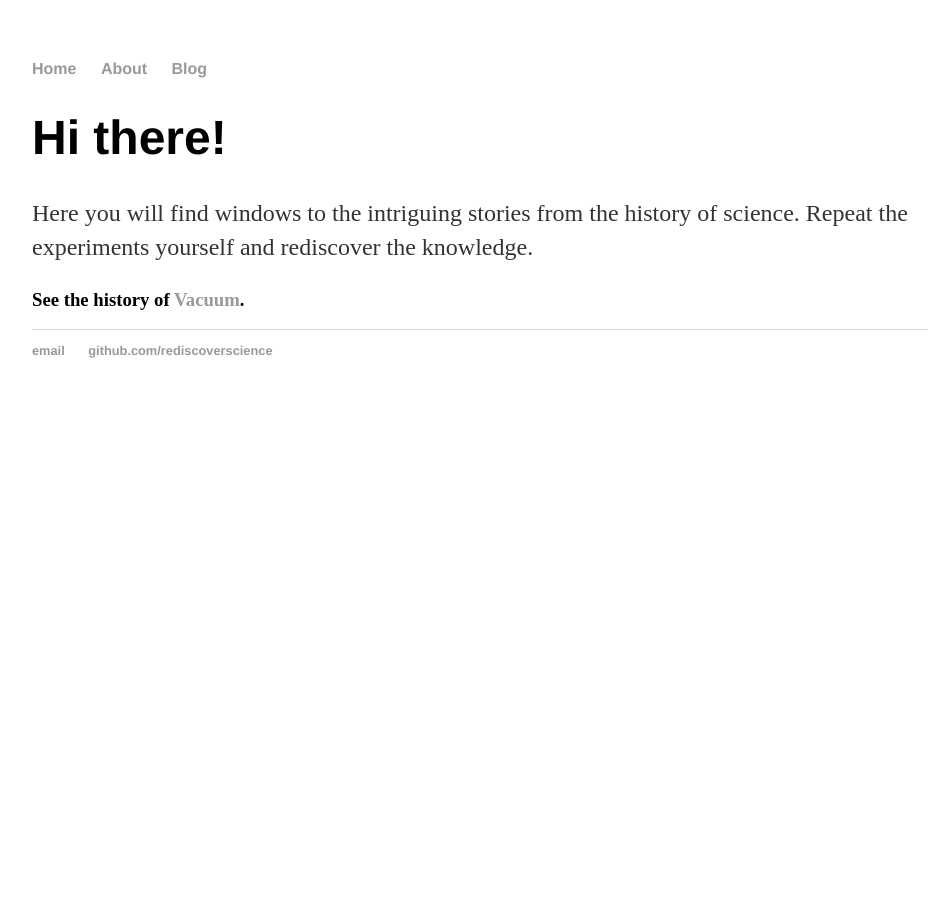
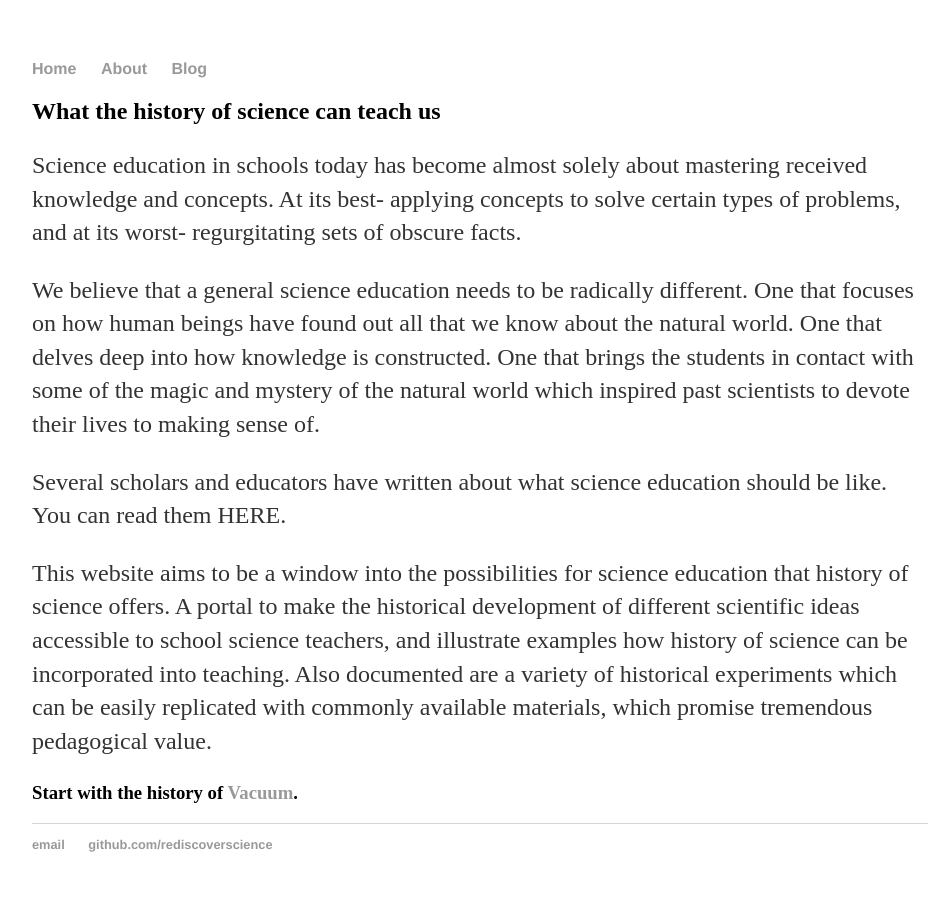
Before and after one commit to rediscoverscience/rediscoverscience.github.io, a Jekyll site: the page built from index.html, in a window 1280 px wide. Shown: the whole page, without its empty margins (160-1104 px from the left). Built offline with Jekyll 4.4.1, drawn with Linux system fonts in a browser that asks for light colours.

Commit message:
Update index.html

```diff
--- a/index.html
+++ b/index.html
@@ -4,8 +4,10 @@ title: Rediscovering Science
 ---
 
 <div class="blurb">
-	<h1>Hi there!</h1>
-	<p>Here you will find windows to the intriguing stories from the history of science. Repeat the experiments yourself and rediscover the knowledge.</p>
-</div><!-- /.blurb -->
+	<h2>What the history of science can teach us</h2>
+	<p>Science education in schools today has become almost solely about mastering received knowledge and concepts. At its best- applying concepts to solve certain types of problems, and at its worst- regurgitating sets of obscure facts.</p>
+	<p>We believe that a general science education needs to be radically different. One that focuses on how human beings have found out all that we know about the natural world. One that delves deep into how knowledge is constructed. One that brings the students in contact with some of the magic and mystery of the natural world which inspired past scientists to devote their lives to making sense of.</p>
+	<p>Several scholars and educators have written about what science education should be like. You can read them HERE.</p>
+	<p>This website aims to be a window into the possibilities for science education that history of science offers. A portal to make the historical development of different scientific ideas accessible to school science teachers, and illustrate examples how history of science can be incorporated into teaching. Also documented are a variety of historical experiments which can be easily replicated with commonly available materials, which promise tremendous pedagogical value.</p>
 
-<h3>See the history of <a href=vacuum>Vacuum</a>.<h3>
+<h3>Start with the history of <a href=vacuum>Vacuum</a>.<h3>
```
